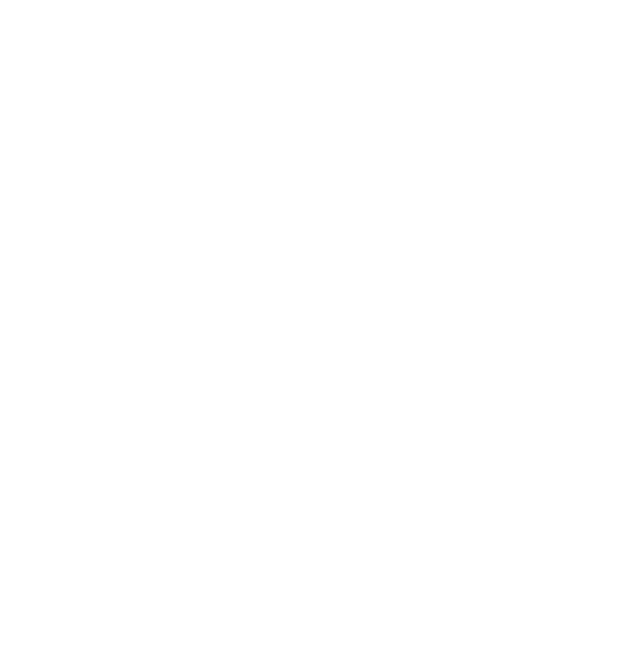
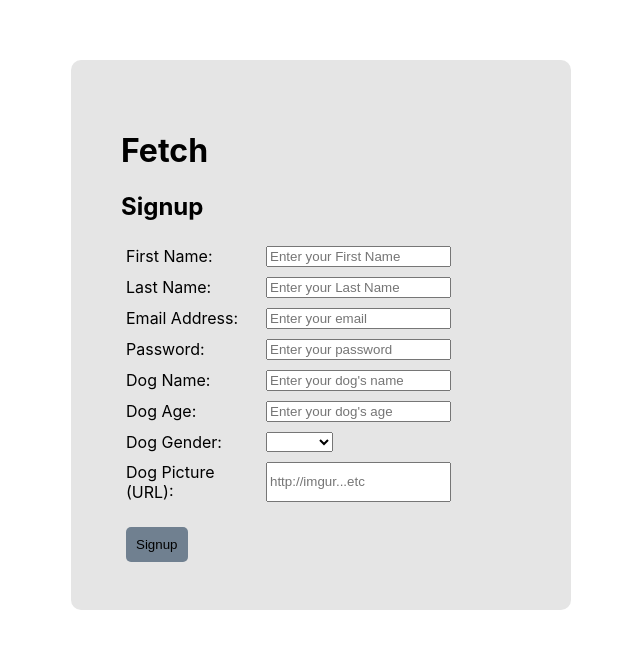
Before and after one commit to BCIT-COMPUTING/fetch-webapp, a React (Create React App) app in the folder website/: page /signup in a window 1280 px wide. Before the commit this address had no page. Shown: the part 140-788 px from the top of the page, without its empty margins (319-959 px from the left). Built offline with nearby package versions, Linux system fonts and the light colour scheme.

Commit message:
Created registration page

```diff
--- a/website/src/components/Router.tsx
+++ b/website/src/components/Router.tsx
@@ -2,6 +2,7 @@
 import { AppContext, useAppContext } from "../store/appContext";
 import { BrowserRouter, Routes, Route } from 'react-router-dom';
 import TestPage from "./Test/TestPage";
+import SignupPage from "./Signup/SignupPage";
 
 function AppRouter() {
   const appContext = useAppContext();
@@ -11,6 +12,7 @@ function AppRouter() {
       <BrowserRouter>
         <Routes>
           <Route path="/test" element={<TestPage />} />
+          <Route path="/signup" element={<SignupPage />} />
         </Routes>
       </BrowserRouter >
     </AppContext.Provider>
--- /dev/null
+++ b/website/src/components/Signup/SignupPage.module.css
@@ -0,0 +1,38 @@
+.signupPageContainer {
+  display: flex;
+  justify-content: center;
+  align-items: center;
+}
+
+.signupContainer {
+  background-color: #e5e5e5;
+  width: 400px;
+  height: 450px;
+  margin: 200px 0px;
+  padding: 50px;
+  border-radius: 10px;
+}
+
+.signupLabel {
+  width: 140px;
+}
+
+.labelSection {
+  display: flex;
+  padding: 5px;
+}
+
+.signupBtn {
+  margin-top: 20px;
+  margin-left: 5px;
+  padding: 10px;
+  background-color: slategray;
+  border: none;
+  border-radius: 5px;
+  transition: all 0.2s ease-in-out;
+}
+
+.signupBtn:hover {
+  cursor: pointer;
+  background-color: rgb(151, 151, 151);
+}
--- /dev/null
+++ b/website/src/components/Signup/SignupPage.tsx
@@ -0,0 +1,61 @@
+
+import { useAppContext } from "../../store/appContext";
+import styles from './SignupPage.module.css';
+
+const Signupage = () => {
+
+  const { state, setState } = useAppContext();
+  const { isLoggedIn } = state;
+
+  return (
+    <>
+      <div className={styles.signupPageContainer}>
+        <div className={styles.signupContainer}>
+          <h1>Fetch</h1>
+          <h2>Signup</h2>
+          <form>
+            <div className={styles.labelSection}>
+              <div className={styles.signupLabel} >First Name: </div>
+              <input id="first-name-input" type="text" placeholder="Enter your First Name" name="firstName" />
+            </div>
+            <div className={styles.labelSection}>
+              <div className={styles.signupLabel} >Last Name: </div>
+              <input id="last-name-input" type="text" placeholder="Enter your Last Name" name="lastName" autoComplete="off" />
+            </div>
+            <div className={styles.labelSection}>
+              <div className={styles.signupLabel} >Email Address: </div>
+              <input id="email-input" type="email" placeholder="Enter your email" name="email" autoComplete="off"/>
+            </div>
+            <div className={styles.labelSection}>
+              <div className={styles.signupLabel} >Password: </div>
+              <input id="password-input" type="password" placeholder="Enter your password" name="password" />
+            </div>
+            <div className={styles.labelSection}>
+              <div className={styles.signupLabel} >Dog Name: </div>
+              <input id="dog-name-input" type="text" placeholder="Enter your dog's name" name="dogName" />
+            </div>
+            <div className={styles.labelSection}>
+              <div className={styles.signupLabel} >Dog Age: </div>
+              <input id="dog-age-input" type="text" placeholder="Enter your dog's age" name="dogAge" />
+            </div>
+            <div className={styles.labelSection}>
+              <div className={styles.signupLabel} >Dog Gender: </div>
+              <select name="dogGender" id="dog-gender-input">
+                <option value="" selected></option>
+                <option value="male">Male</option>
+                <option value="female">Female</option>
+              </select>
+            </div>
+            <div className={styles.labelSection}>
+              <div className={styles.signupLabel} >Dog Picture (URL): </div>
+              <input id="dog-picture-input" type="text" placeholder="http://imgur...etc" name="dogPicture" />
+            </div>
+            <input className={styles.signupBtn} type="button" value="Signup" />
+          </form>
+        </div>
+      </div>
+    </>
+  )
+}
+
+export default Signupage;
--- a/website/tsconfig.json
+++ b/website/tsconfig.json
@@ -21,6 +21,6 @@
     "jsx": "react-jsx"
   },
   "include": [
-    "src"
+    "./src/**/*.ts"
   ]
 }
```
